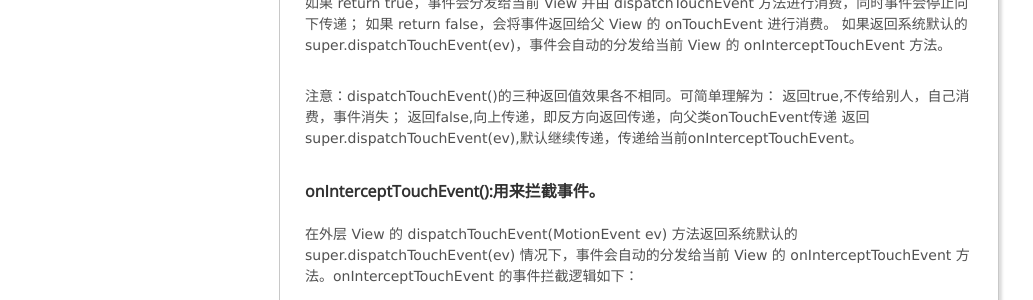
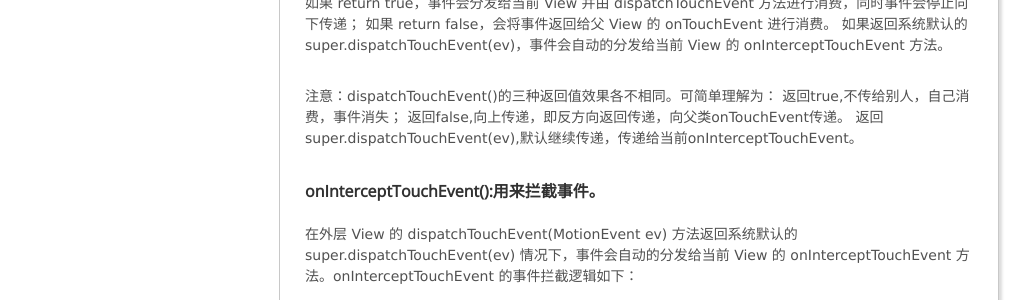
Before and after one commit to mxn21/mxn21.github.io, a Jekyll site: the page built from _posts/2015-5-21-android事件传递分析.md, in a window 1280 px wide and 900 px high, scrolled down 756 px. Shown: the part 172-472 px from the top of the window, without its empty margins (1-1034 px from the left). Built offline with Jekyll 4.4.1, drawn with Linux system fonts in a browser that asks for light colours; Markdown is read by kramdown in place of the engine named in the settings; comment, search, counter and statistics services are not loaded.

Commit message:
131232
12312321

```diff
--- a/_posts/2015-5-21-android事件传递分析.md
+++ b/_posts/2015-5-21-android事件传递分析.md
@@ -29,7 +29,7 @@
 
 注意：dispatchTouchEvent()的三种返回值效果各不相同。可简单理解为：
 返回true,不传给别人，自己消费，事件消失；
-返回false,向上传递，即反方向返回传递，向父类onTouchEvent传递
+返回false,向上传递，即反方向返回传递，向父类onTouchEvent传递。
 返回super.dispatchTouchEvent(ev),默认继续传递，传递给当前onInterceptTouchEvent。
 
 ####onInterceptTouchEvent():用来拦截事件。
```
